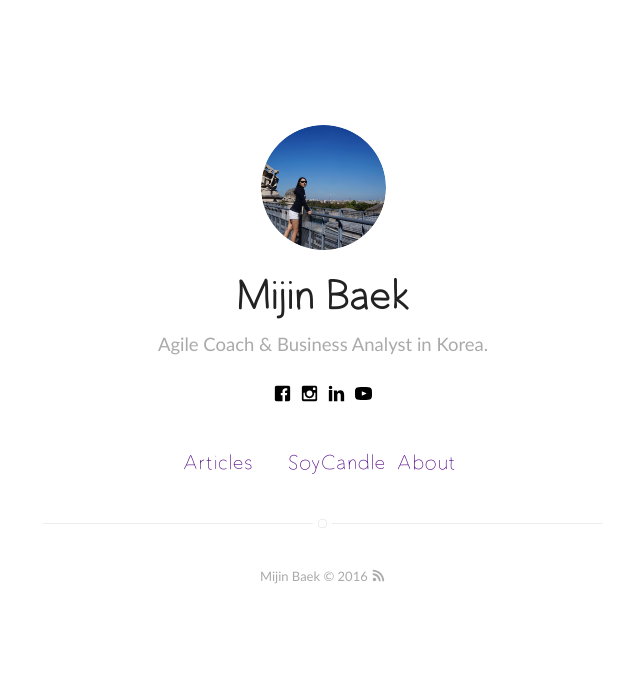
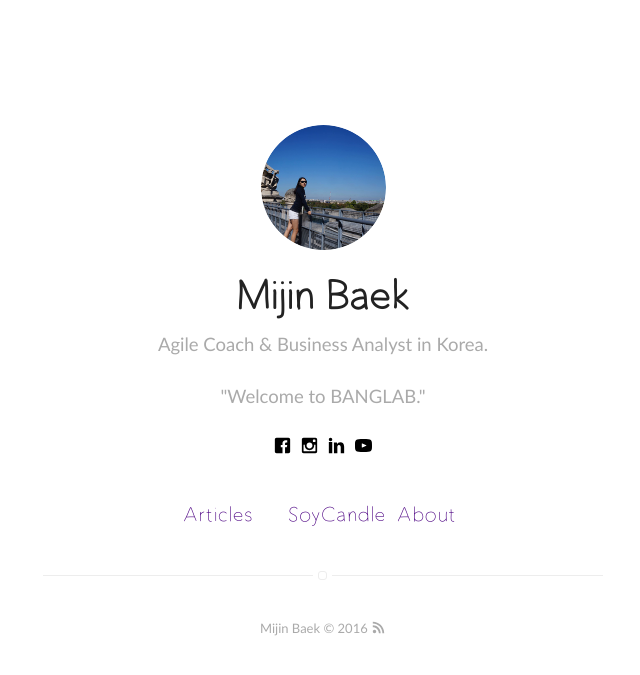
Before and after one commit to midaeng/maintest, a Jekyll site: the page built from index.html, in a window 1280 px wide. Shown: the top 675 px of the page, without its empty margins (317-957 px from the left). Built offline with Jekyll 4.4.1, drawn with Linux system fonts in a browser that asks for light colours.

Commit message:
Init maintest

```diff
--- a/_config.yml
+++ b/_config.yml
@@ -1,5 +1,6 @@
 name: Mijin Baek
 bio: 'Agile Coach & Business Analyst in Korea.'
+bio2: ' "Welcome to BANGLAB." '
 picture: 'assets/images/bio-photo.png'
 
 testurl: http://midaeng.github.io
--- a/_includes/header.html
+++ b/_includes/header.html
@@ -6,6 +6,7 @@
 
         <h1>{{ site.name }}</h1>
         <h2>{{ site.bio }}</h2>
+        <h2>{{ site.bio2 }}</h2>
         <div class="home__header-social">
             <a href="{{ site.facebook }}" target="_blank"><svg class="icon icon-facebook"><use xlink:href="#icon-facebook"></use></svg></a>
            <!--  <a href="http://twitter.com/{{ site.twitter }}" target="_blank"><svg class="icon icon-twitter"><use xlink:href="#icon-twitter"></use></svg></a> -->
```
